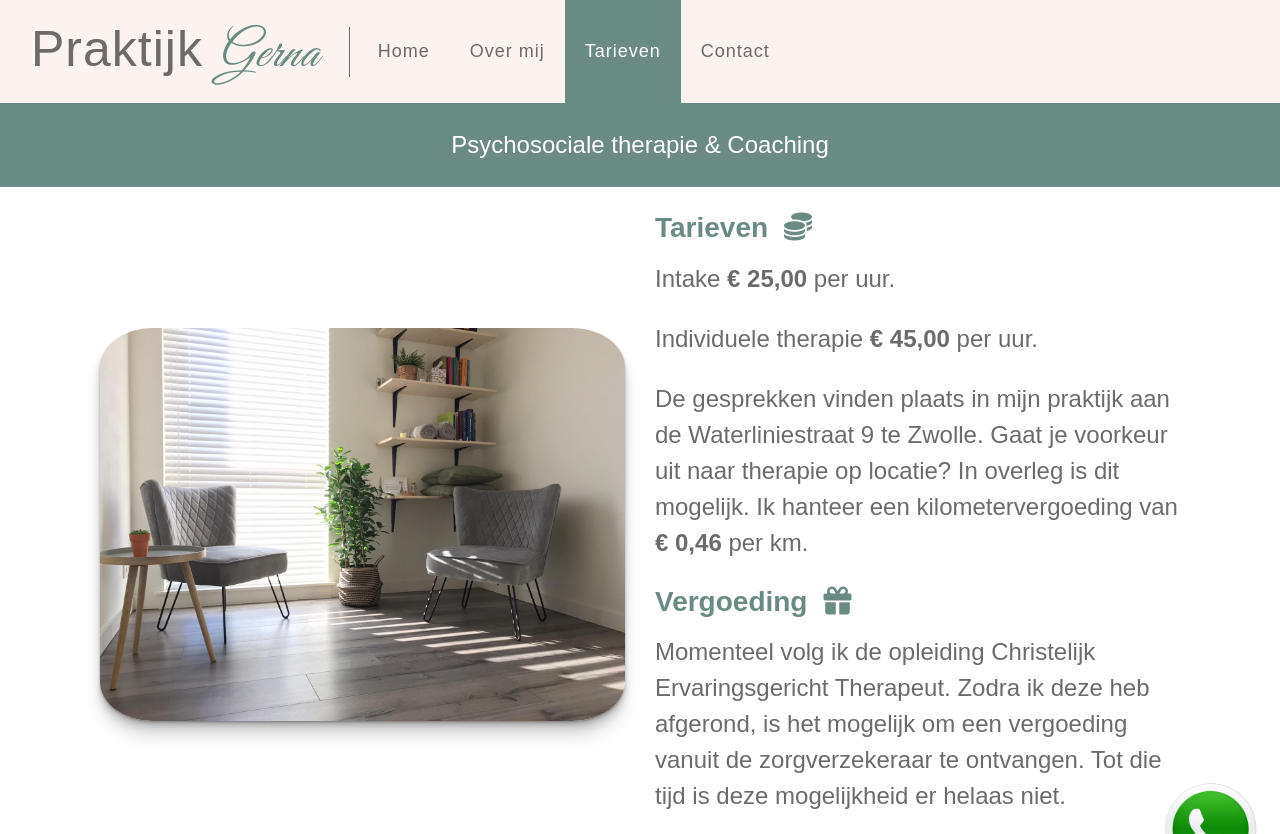
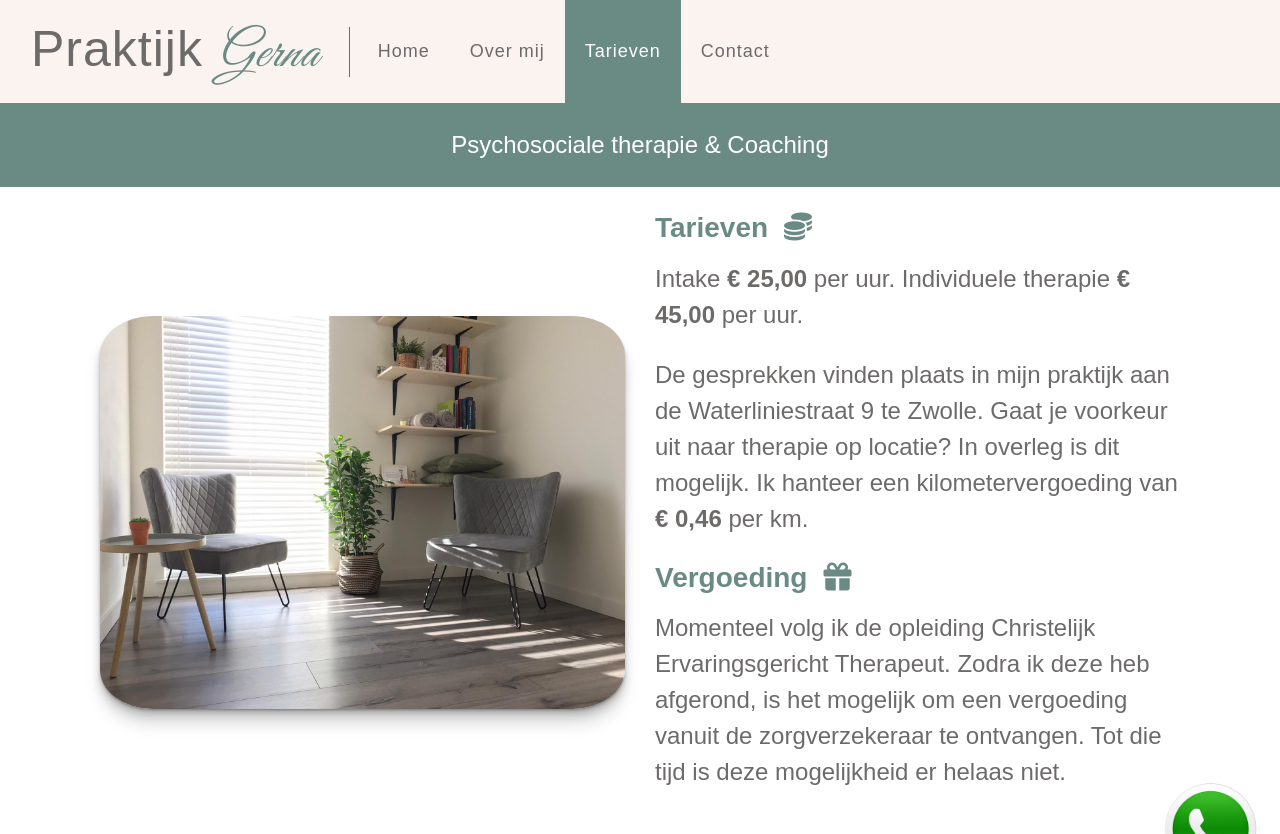
Before and after one commit to JBastiaan/jbastiaan.github.io, a Jekyll site: the page built from tarieven.html, in a window 1280 px wide, cut to the strip 0-834 px from the top of the page. Built offline with Jekyll 4.4.1, drawn with Linux system fonts in a browser that asks for light colours; nearby versions of some CDN libraries.

Commit message:
Update tarieven.html

```diff
--- a/tarieven.html
+++ b/tarieven.html
@@ -8,8 +8,8 @@ title: Tarieven
         </div>
         <div class="col-xl py-4">
             <h3 class="text-secondary mb-3"></i>Tarieven<i class="fa fa-regular fa-coins ml-3"></i></h3>
-            <p class="mb-4"></i>Intake                  <b>€ 25,00</b> per uur.
-            <p class="mb-4"></i>Individuele therapie    <b>€ 45,00</b> per uur.</p>
+            <p class="mb-4"></i>Intake  <b>€ 25,00</b> per uur.
+            </i>Individuele therapie    <b>€ 45,00</b> per uur.</p>
             <p class="mb-4">
                 De gesprekken vinden plaats in mijn praktijk aan de Waterliniestraat 9 te Zwolle.
                 Gaat je voorkeur uit naar therapie op locatie? In overleg is dit mogelijk.
```
